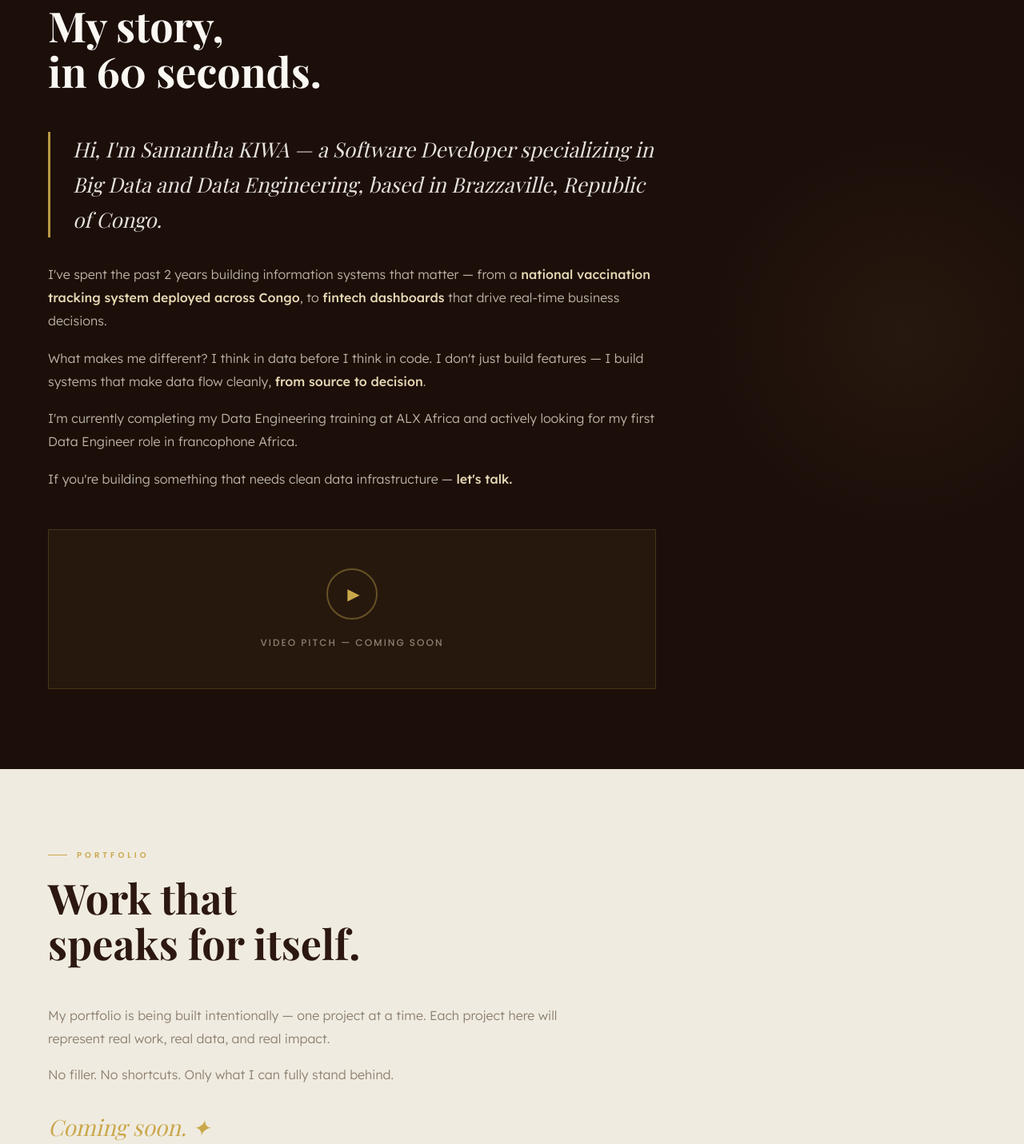
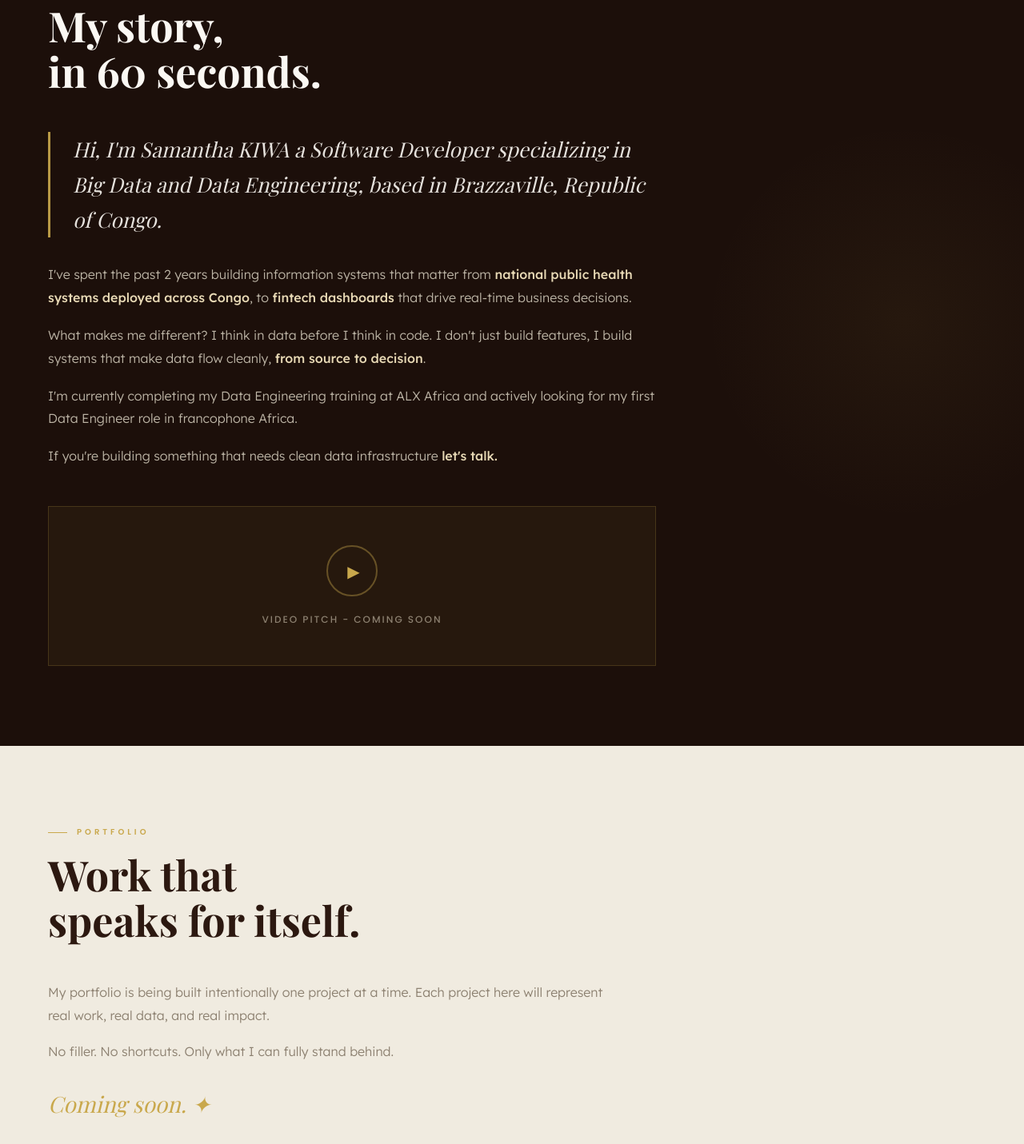
Before and after one commit to reille-B/Portfolio, a plain HTML site: page index.html in a window 1280 px wide. Shown: the part 1807-3238 px from the top of the page at 80% size. Drawn offline with nearby package versions, Linux system fonts and the light colour scheme.

Commit message:
Fix typos and punctuation in index.html

```diff
--- a/index.html
+++ b/index.html
@@ -638,7 +638,7 @@
     <div class="about-text">
       <p>I'm a <strong>Software Developer</strong> with a strong data sensibility, based in Brazzaville, Republic of Congo. With 2 years of experience building high-stakes information systems, I've worked across fintech and national public health.</p>
       <p>At <strong>NexCom</strong>, I developed the full-stack CMMS and business dashboards end-to-end. At the <strong>Ministry of Health</strong>, I contributed to national health information systems serving communities across the country.</p>
-      <p>What makes me different is that I <strong>think in data before I think in code</strong>. I don't just build features — I build systems that are clean, structured, and built to last.</p>
+      <p>What makes me different is that I <strong>think in data before I think in code</strong>. I don't just build features, I build systems that are clean, structured, and built to last.</p>
       <p>I'm currently completing my <strong>Data Engineering training at ALX Africa</strong> and actively transitioning toward my first Data Engineer role.</p>
     </div>
     <div class="about-stats">
@@ -666,16 +666,16 @@
   <div class="section-label">Elevator pitch</div>
   <h2 class="section-title">My story,<br>in 60 seconds.</h2>
   <div class="pitch-content fade-in">
-    <p class="pitch-quote">Hi, I'm Samantha KIWA — a Software Developer specializing in Big Data and Data Engineering, based in Brazzaville, Republic of Congo.</p>
+    <p class="pitch-quote">Hi, I'm Samantha KIWA a Software Developer specializing in Big Data and Data Engineering, based in Brazzaville, Republic of Congo.</p>
     <div class="pitch-body">
-      <p>I've spent the past 2 years building information systems that matter — from a <strong>national vaccination tracking system deployed across Congo</strong>, to <strong>fintech dashboards</strong> that drive real-time business decisions.</p>
-      <p>What makes me different? I think in data before I think in code. I don't just build features — I build systems that make data flow cleanly, <strong>from source to decision</strong>.</p>
+      <p>I've spent the past 2 years building information systems that matter from <strong>national public health systems deployed across Congo</strong>, to <strong>fintech dashboards</strong> that drive real-time business decisions.</p>
+      <p>What makes me different? I think in data before I think in code. I don't just build features, I build systems that make data flow cleanly, <strong>from source to decision</strong>.</p>
       <p>I'm currently completing my Data Engineering training at ALX Africa and actively looking for my first Data Engineer role in francophone Africa.</p>
-      <p>If you're building something that needs clean data infrastructure — <strong>let's talk.</strong></p>
+      <p>If you're building something that needs clean data infrastructure <strong>let's talk.</strong></p>
     </div>
     <div class="pitch-video-placeholder">
       <div class="play-icon"></div>
-      <p>Video pitch — coming soon</p>
+      <p>Video pitch - coming soon</p>
     </div>
   </div>
 </section>
@@ -685,7 +685,7 @@
   <div class="section-label">Portfolio</div>
   <h2 class="section-title">Work that<br>speaks for itself.</h2>
   <div class="portfolio-coming fade-in">
-    <p>My portfolio is being built intentionally — one project at a time. Each project here will represent real work, real data, and real impact.</p>
+    <p>My portfolio is being built intentionally one project at a time. Each project here will represent real work, real data, and real impact.</p>
     <p>No filler. No shortcuts. Only what I can fully stand behind.</p>
     <div class="signature">Coming soon. ✦</div>
   </div>
@@ -729,7 +729,7 @@
     </div>
     <div class="contact-right">
       <div class="motto">I do hard<br>things.</div>
-      <div class="motto-sub">Inébranlable · 2026</div>
+      <div class="motto-sub">Unshakeable · 2026</div>
     </div>
   </div>
 </section>
```
